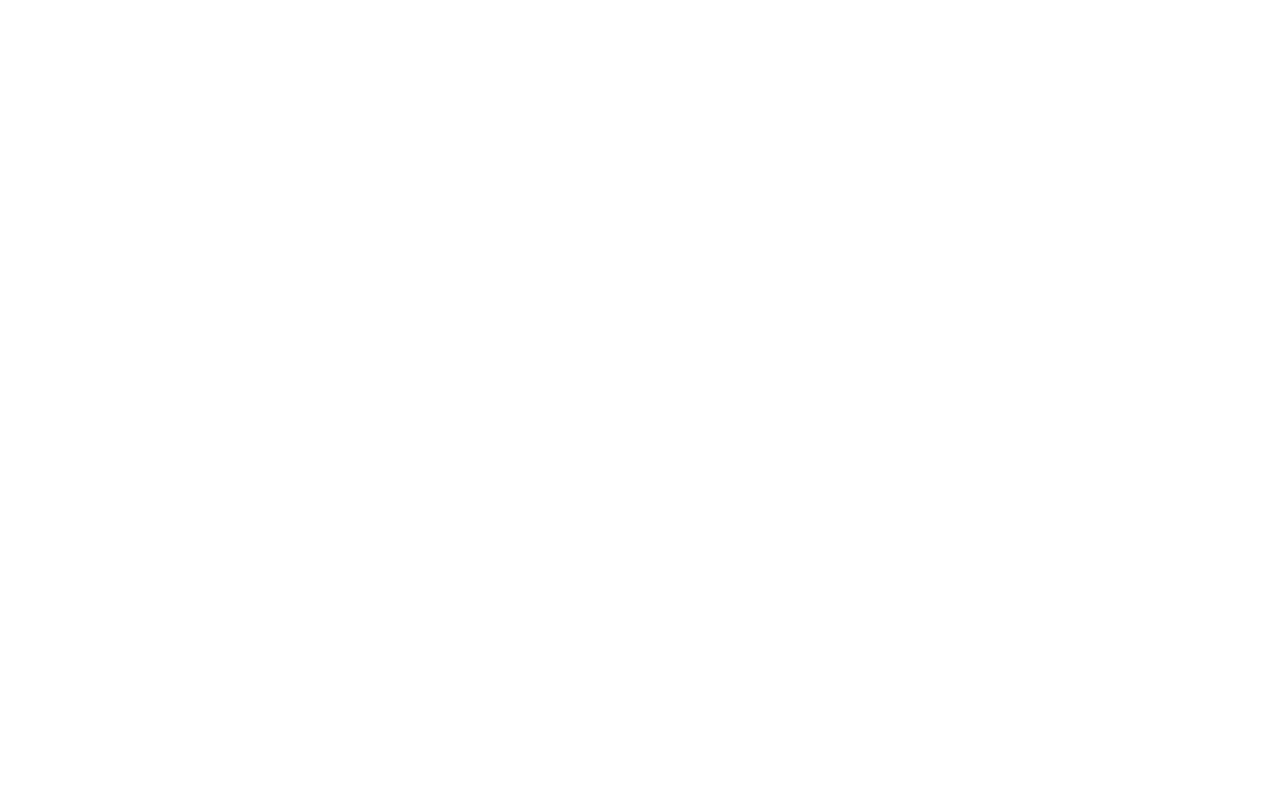
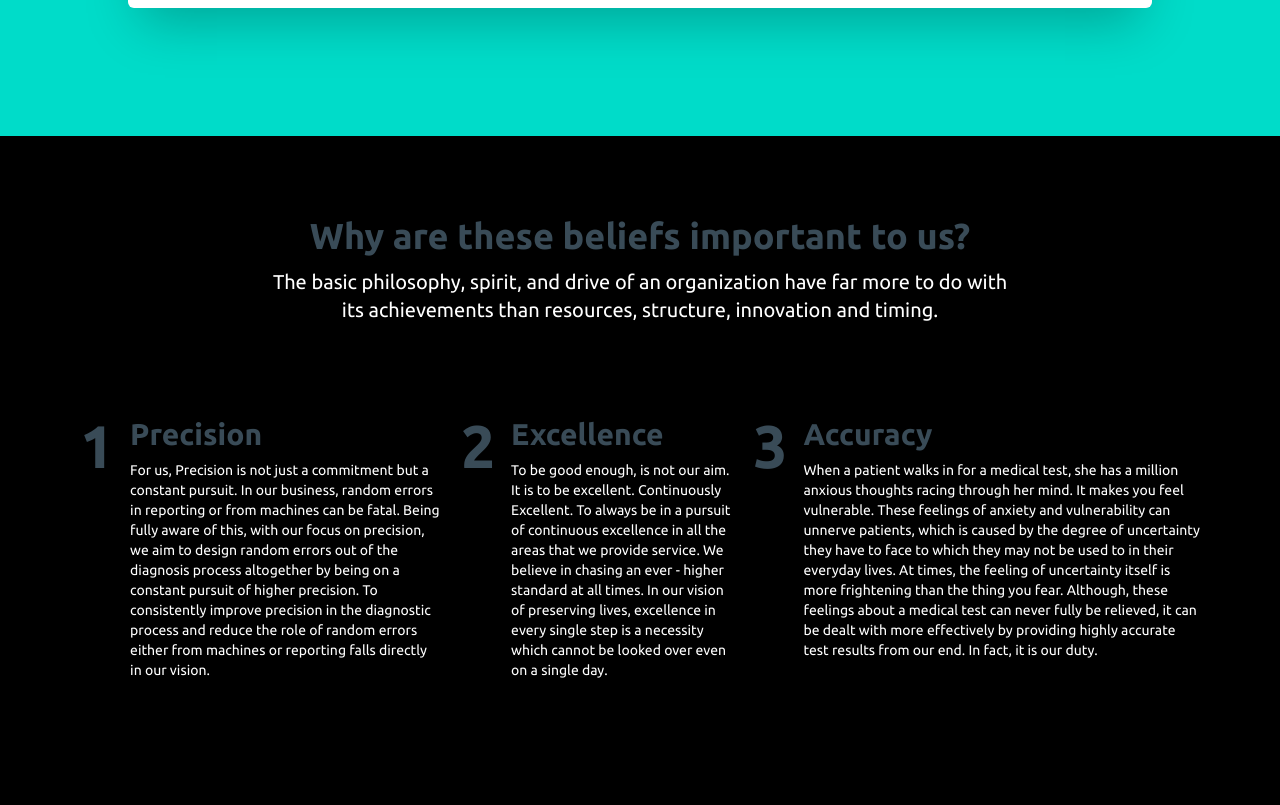
Before and after one commit to NEXT-BUG/sun-diagnostic-laboratory, a Next.js app: page /about in a window 1280 px wide. Shown: the part 1695-2500 px from the top of the page. Before the commit the page ends 1514 px from the top, so only its background shows below. Built offline with nearby package versions, Linux system fonts and the light colour scheme.

Commit message:
Importance of About us page is added

```diff
--- /dev/null
+++ b/components/about/Importance.js
@@ -0,0 +1,70 @@
+import React from "react";
+
+const Importance = () => {
+  return (
+    <div className="w-screen min-h-screen text-center p-10 lg:p-20 space-y-3 bg-black text-white font-ubuntu">
+      <h1 className="text-secondary font-bold text-4xl">
+        Why are these beliefs important to us?
+      </h1>
+      <p className="text-xl lg:w-2/3 mx-auto">
+        The basic philosophy, spirit, and drive of an organization have far more
+        to do with its achievements than resources, structure, innovation and
+        timing.
+      </p>
+      <div className="flex flex-col lg:flex-row text-left pt-20 space-y-10 lg:space-y-0 lg:space-x-5 items-start">
+        <div className="flex space-x-4">
+          <p className="text-6xl font-bold text-secondary">1</p>
+          <div className="flex flex-col space-y-2">
+            <p className="text-3xl font-bold text-secondary">Precision</p>
+            <p className="text-sm">
+              For us, Precision is not just a commitment but a constant pursuit.
+              In our business, random errors in reporting or from machines can
+              be fatal. Being fully aware of this, with our focus on precision,
+              we aim to design random errors out of the diagnosis process
+              altogether by being on a constant pursuit of higher precision. To
+              consistently improve precision in the diagnostic process and
+              reduce the role of random errors either from machines or reporting
+              falls directly in our vision.
+            </p>
+          </div>
+        </div>
+        {/*  */}
+        <div className="flex space-x-4">
+          <p className="text-6xl font-bold text-secondary">2</p>
+          <div className="flex flex-col space-y-2">
+            <p className="text-3xl font-bold text-secondary">Excellence</p>
+            <p className="text-sm">
+              To be good enough, is not our aim. It is to be excellent.
+              Continuously Excellent. To always be in a pursuit of continuous
+              excellence in all the areas that we provide service. We believe in
+              chasing an ever - higher standard at all times. In our vision of
+              preserving lives, excellence in every single step is a necessity
+              which cannot be looked over even on a single day.
+            </p>
+          </div>
+        </div>
+        {/*  */}
+        <div className="flex space-x-4">
+          <p className="text-6xl font-bold text-secondary">3</p>
+          <div className="flex flex-col space-y-2">
+            <p className="text-3xl font-bold text-secondary">Accuracy</p>
+            <p className="text-sm">
+              When a patient walks in for a medical test, she has a million
+              anxious thoughts racing through her mind. It makes you feel
+              vulnerable. These feelings of anxiety and vulnerability can
+              unnerve patients, which is caused by the degree of uncertainty
+              they have to face to which they may not be used to in their
+              everyday lives. At times, the feeling of uncertainty itself is
+              more frightening than the thing you fear. Although, these feelings
+              about a medical test can never fully be relieved, it can be dealt
+              with more effectively by providing highly accurate test results
+              from our end. In fact, it is our duty.
+            </p>
+          </div>
+        </div>
+      </div>
+    </div>
+  );
+};
+
+export default Importance;
--- a/pages/about.js
+++ b/pages/about.js
@@ -1,7 +1,9 @@
 import Head from "next/head";
+import Image from "next/image";
 
 import React from "react";
 import Hero from "../components/about/Hero";
+import Importance from "../components/about/Importance";
 
 const About = () => {
   return (
@@ -12,24 +14,32 @@
       <Hero />
       <div className="w-screen -z-10 bg-primary relative">
         <div className="absolute -z-10 h-[50%] w-screen bg-[#F4F4F4]" />
-        <div className="p-14 z-50">
-          <div className="bg-white p-10 rounded-md shadow-2xl font-ubuntu">
-            <p className="font-sm text-gray-500 ">Who we are</p>
-            <h1 className="text-4xl font-bold">About us</h1>
-            <p className="mt-5 text-xl">
-              We understand this deeply, which is why we put the patient at the
-              centre of our efforts. Precise, Accurate diagnosis means
-              potentially helping mitigating catastrophe in the patient's lives
-              and giving them more time to spend in the company of their loved
-              ones. Our commitment to Excellence and Quality translates to the
-              fact that, if we do our job well every single time, we would be
-              achieving this valuable and worthwhile end which is worth all the
-              struggle. We do not view ourselves as 'just another cog' in a
-              large and chaotic machine of healthcare in the country.
-            </p>
+        <div className="p-10 lg:p-32 z-50">
+          <div className="bg-white items-center justify-evenly gap-10 p-10 lg:p-20 flex lg:flex-row flex-col-reverse rounded-md shadow-2xl font-ubuntu">
+            <div className="my-5">
+              <p className="font-sm text-gray-500 ">Who we are</p>
+              <h1 className="text-4xl font-bold">About us</h1>
+              <p className="mt-5 text-xl">
+                We understand this deeply, which is why we put the patient at
+                the centre of our efforts. Precise, Accurate diagnosis means
+                potentially helping mitigating catastrophe in the patient's
+                lives and giving them more time to spend in the company of their
+                loved ones. Our commitment to Excellence and Quality translates
+                to the fact that, if we do our job well every single time, we
+                would be achieving this valuable and worthwhile end which is
+                worth all the struggle. We do not view ourselves as 'just
+                another cog' in a large and chaotic machine of healthcare in the
+                country.
+              </p>
+            </div>
+            <Image
+              className="rounded-sm"
+              src={require("../assets/images/about-us-img.png")}
+            />
           </div>
         </div>
       </div>
+      <Importance />
     </div>
   );
 };
--- a/tailwind.config.js
+++ b/tailwind.config.js
@@ -8,6 +8,7 @@
     extend: {
       colors: {
         primary: "#00DCC9",
+        secondary: "#394B57",
       },
       fontFamily: {
         ubuntu: ["Ubuntu", "sans-serif"],
```
Also changed, not shown: assets/images/about-us-img.png (added).
